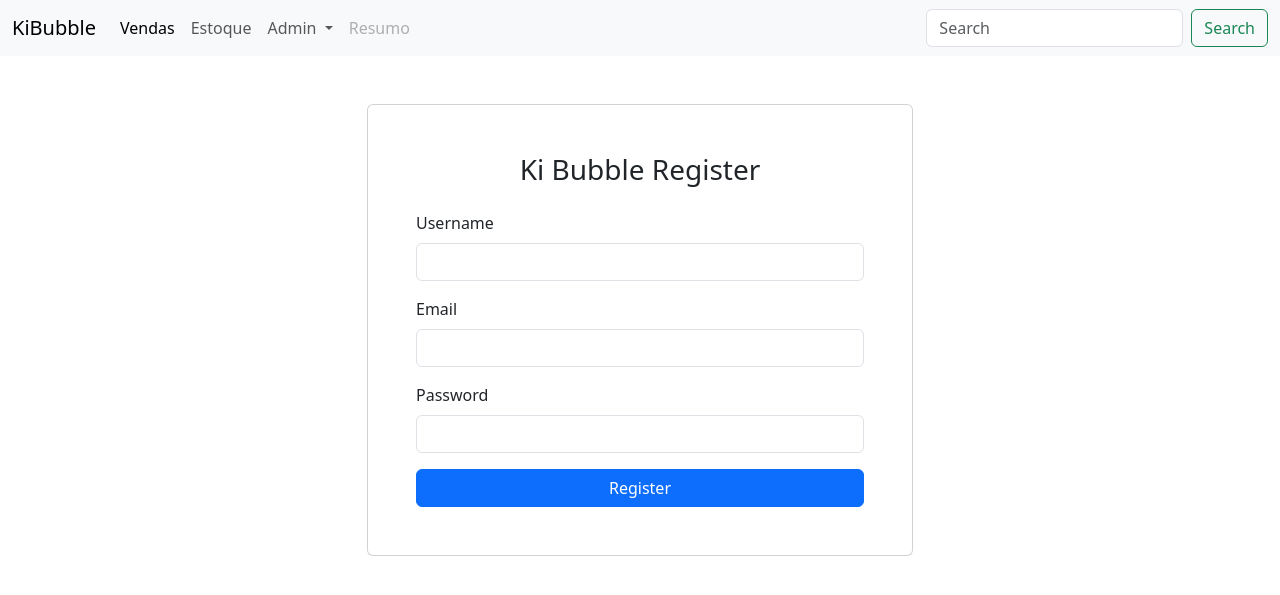
After one commit to jampus90/sistemakibubble, a Django app: page /vendas/register/ in a window 1280 px wide. The commit adds this page. Shown: the top 595 px of the page. Run offline with Django 5.2, Linux system fonts and the light colour scheme; the visitor is signed in with stand-in values (Sample User, id 1).

Commit message:
Feat: Register + JWT Token

```diff
--- a/sistemadevenda/mysite/urls.py
+++ b/sistemadevenda/mysite/urls.py
@@ -1,23 +1,10 @@
-"""
-URL configuration for mysite project.
-
-The `urlpatterns` list routes URLs to views. For more information please see:
-    https://docs.djangoproject.com/en/6.0/topics/http/urls/
-Examples:
-Function views
-    1. Add an import:  from my_app import views
-    2. Add a URL to urlpatterns:  path('', views.home, name='home')
-Class-based views
-    1. Add an import:  from other_app.views import Home
-    2. Add a URL to urlpatterns:  path('', Home.as_view(), name='home')
-Including another URLconf
-    1. Import the include() function: from django.urls import include, path
-    2. Add a URL to urlpatterns:  path('blog/', include('blog.urls'))
-"""
 from django.contrib import admin
-from django.urls import include, path
+from django.urls import path, include
+from rest_framework_simplejwt.views import TokenObtainPairView, TokenRefreshView
 
 urlpatterns = [
+    path('admin/', admin.site.urls),
+    path('api/token/', TokenObtainPairView.as_view(), name='token_obtain_pair'),
+    path('api/token/refresh/', TokenRefreshView.as_view(), name='token_refresh'),
     path('vendas/', include('vendas.urls')),
-    path('admin/', admin.site.urls),
 ]
--- a/sistemadevenda/vendas/templates/base.html
+++ b/sistemadevenda/vendas/templates/base.html
@@ -23,10 +23,10 @@
         </li>
         <li class="nav-item dropdown">
           <a class="nav-link dropdown-toggle" href="#" role="button" data-bs-toggle="dropdown" aria-expanded="false">
-            Dropdown
+            Admin
           </a>
           <ul class="dropdown-menu">
-            <li><a class="dropdown-item" href="#">Action</a></li>
+            <li><a class="dropdown-item" href="{% url 'register' %}">Registrar Usuário</a></li>
             <li><a class="dropdown-item" href="#">Another action</a></li>
             <li><hr class="dropdown-divider"></li>
             <li><a class="dropdown-item" href="#">Something else here</a></li>
@@ -43,6 +43,10 @@
     </div>
   </div>
 </nav>
+
+{% block content %}
+{% endblock %}
+
 <script src="https://cdn.jsdelivr.net/npm/bootstrap@5.3.8/dist/js/bootstrap.bundle.min.js" integrity="sha384-FKyoEForCGlyvwx9Hj09JcYn3nv7wiPVlz7YYwJrWVcXK/BmnVDxM+D2scQbITxI" crossorigin="anonymous"></script>
 </body>
 </html>
--- /dev/null
+++ b/sistemadevenda/vendas/templates/register.html
@@ -0,0 +1,36 @@
+{% extends 'base.html' %}
+
+{% block content %}
+<div class="container mt-5">
+  <div class="row justify-content-center">
+    <div class="col-md-6">
+      <div class="card p-5">
+        <h3 class="text-center mb-4">Ki Bubble Register</h3>
+        {% if error %}
+          <div class="alert alert-danger alert-dismissible fade show" role="alert">
+            {{ error }}
+            <button type="button" class="btn-close" data-bs-dismiss="alert" aria-label="Close"></button>
+          </div>
+        {% endif %}
+
+        <form method="POST">
+          {% csrf_token %}
+          <div class="mb-3">
+            <label for="username" class="form-label">Username</label>
+            <input type="text" class="form-control" id="username" name="username" required>
+          </div>
+          <div class="mb-3">
+            <label for="email" class="form-label">Email</label>
+            <input type="email" class="form-control" id="email" name="email" required>
+          </div>
+          <div class="mb-3">
+            <label for="password" class="form-label">Password</label>
+            <input type="password" class="form-control" id="password" name="password" required>
+          </div>
+          <button type="submit" class="btn btn-primary w-100">Register</button>
+        </form>
+      </div>
+    </div>
+  </div>
+</div>
+{% endblock %}
--- a/sistemadevenda/vendas/urls.py
+++ b/sistemadevenda/vendas/urls.py
@@ -4,4 +4,5 @@ from . import views
 urlpatterns = [
     path('', views.index, name='index'),
     path('login/', views.login, name='login'),
+    path('register/', views.register, name='register'),
     ]
--- a/sistemadevenda/vendas/views.py
+++ b/sistemadevenda/vendas/views.py
@@ -2,6 +2,8 @@ from django.shortcuts import redirect, render
 from django.http import HttpResponse
 from django.contrib.auth.models import User
 from django.contrib.auth import authenticate, login as auth_login
+from django.contrib.auth.decorators import login_required, user_passes_test
+from rest_framework_simplejwt.tokens import RefreshToken
 
 def index(request):
     return render(request, 'base.html')
@@ -15,7 +17,31 @@ def login(request):
         user = authenticate(request, username=username, password=password)
         if user is not None:
             auth_login(request, user)
-            return redirect('index')
+            refresh = RefreshToken.for_user(user)
+            return render(request, 'base.html', {
+                'access_token': str(refresh.access_token),
+                'refresh_token': str(refresh),
+            })
         else:
             return render(request, 'login.html', {'error': 'Invalid username or password', 'user_list': user_list})
     return render(request, 'login.html', {'user_list': user_list})
+
+def is_admin(user):
+    return user.is_staff
+
+@login_required(login_url='login')
+@user_passes_test(is_admin)
+def register(request):
+    if request.method == 'POST':
+        username = request.POST.get('username')
+        password = request.POST.get('password')
+        email = request.POST.get('email')
+
+        if User.objects.filter(username=username).exists():
+            return render(request, 'register.html', {'error': 'Username already exists'})
+
+        user = User.objects.create_user(username=username, password=password, email=email)
+        user.save()
+        return redirect('index')
+
+    return render(request, 'register.html')
```
Also changed, not shown: sistemadevenda/mysite/settings.py (+18 -0 lines), sistemadevenda/vendas/templates/login.html (+7 -12 lines).
